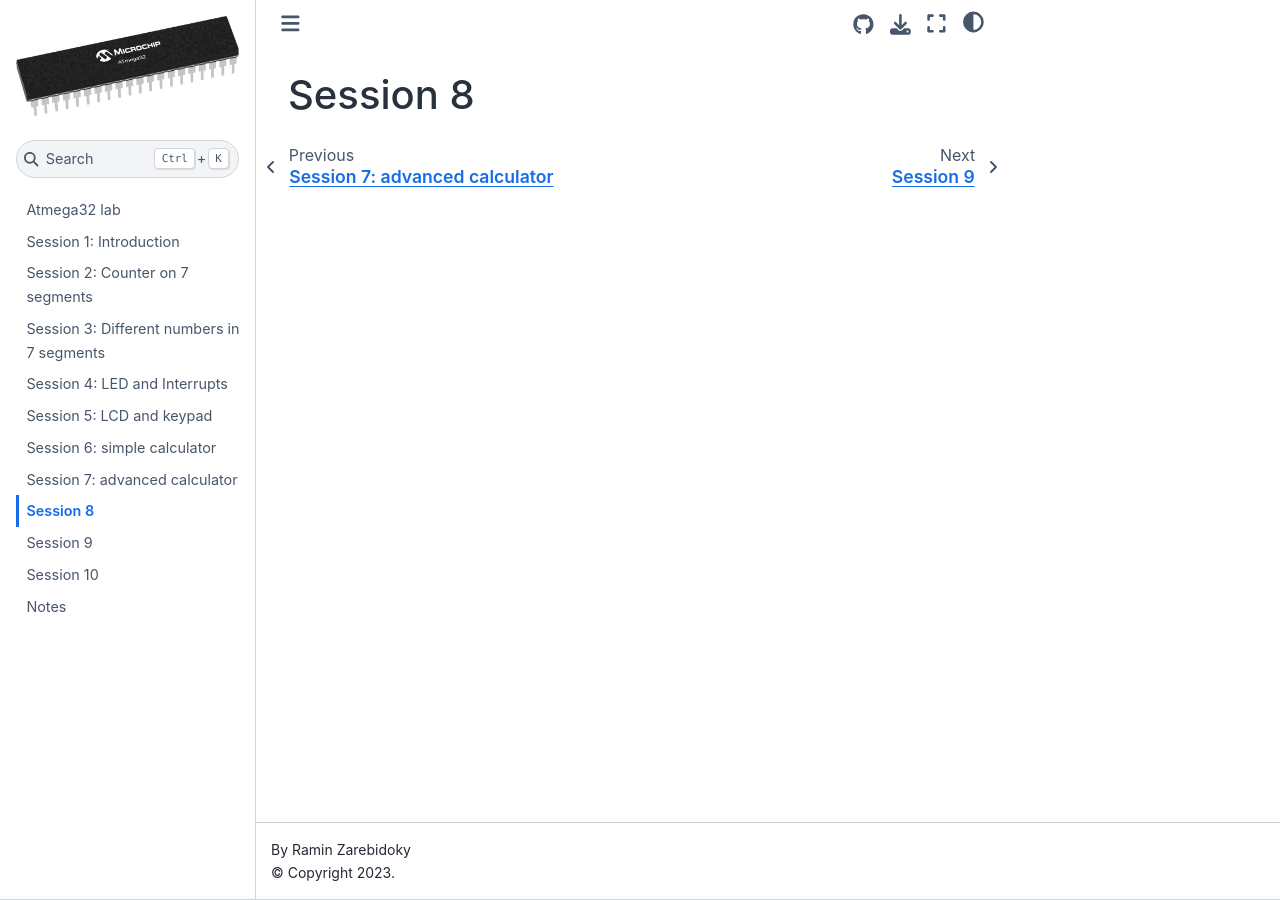
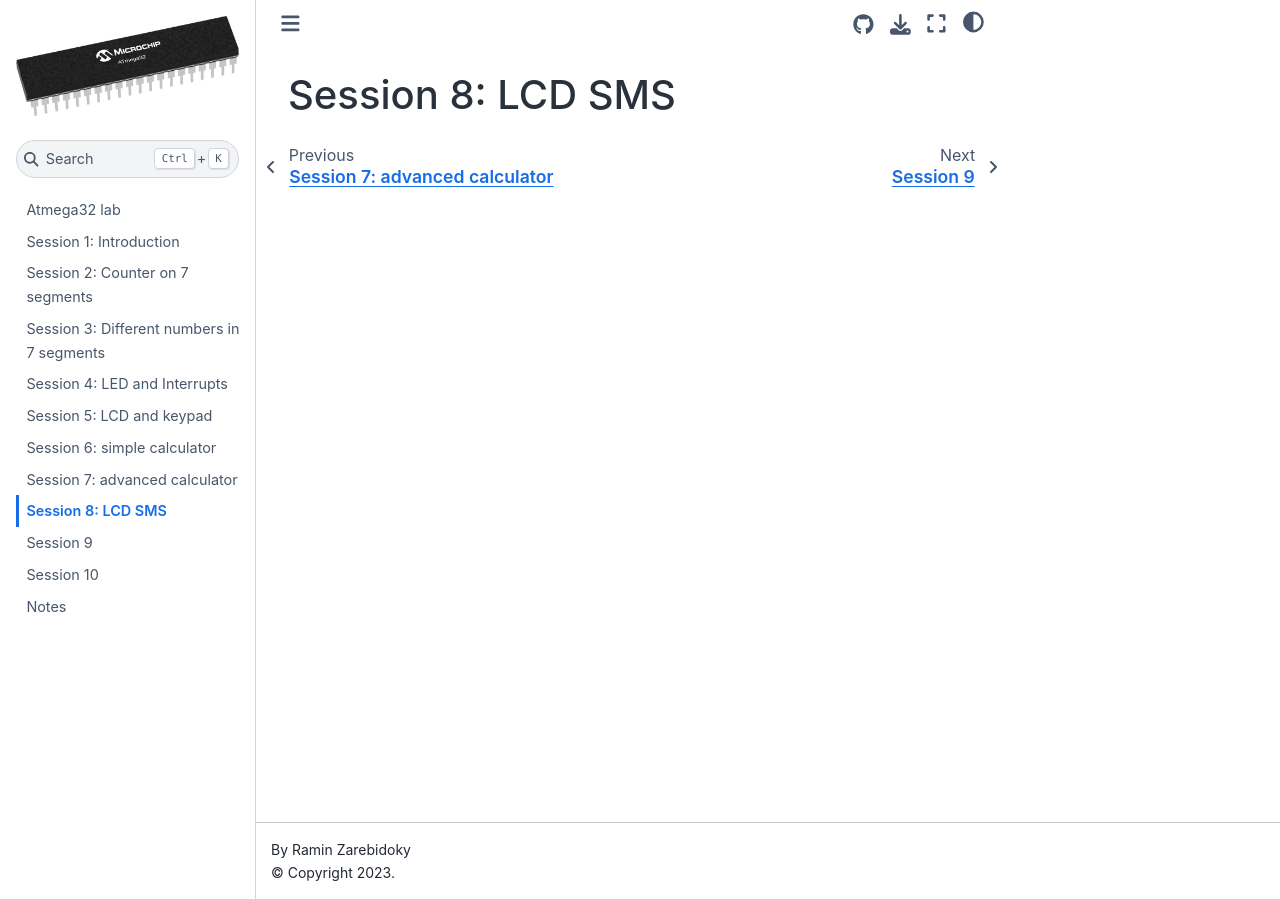
Before and after one commit to LiterallyTheOne/atmega32_lab, a Jupyter Book: the page built from docs/session_8.md, in a window 1280 px wide. Built offline with Jupyter Book 1.0.4 settings and Sphinx 7.4.7 and the Sphinx Book theme 1.1.4, drawn with Linux system fonts in a browser that asks for light colours.

Commit message:
Change the title of Session_8

```diff
--- a/docs/session_8.md
+++ b/docs/session_8.md
@@ -1 +1 @@
-# Session 8
+# Session 8: LCD SMS
```
